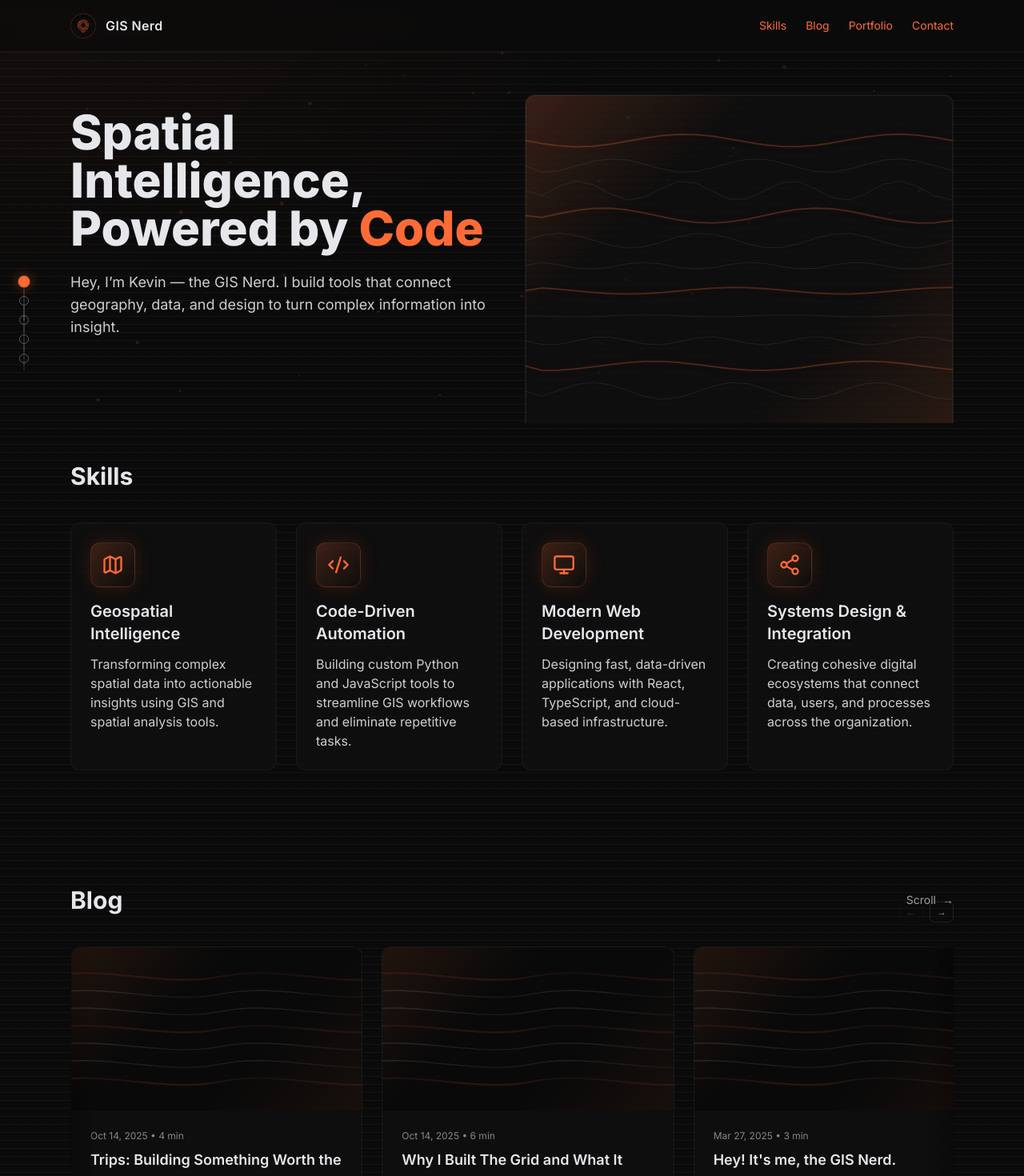
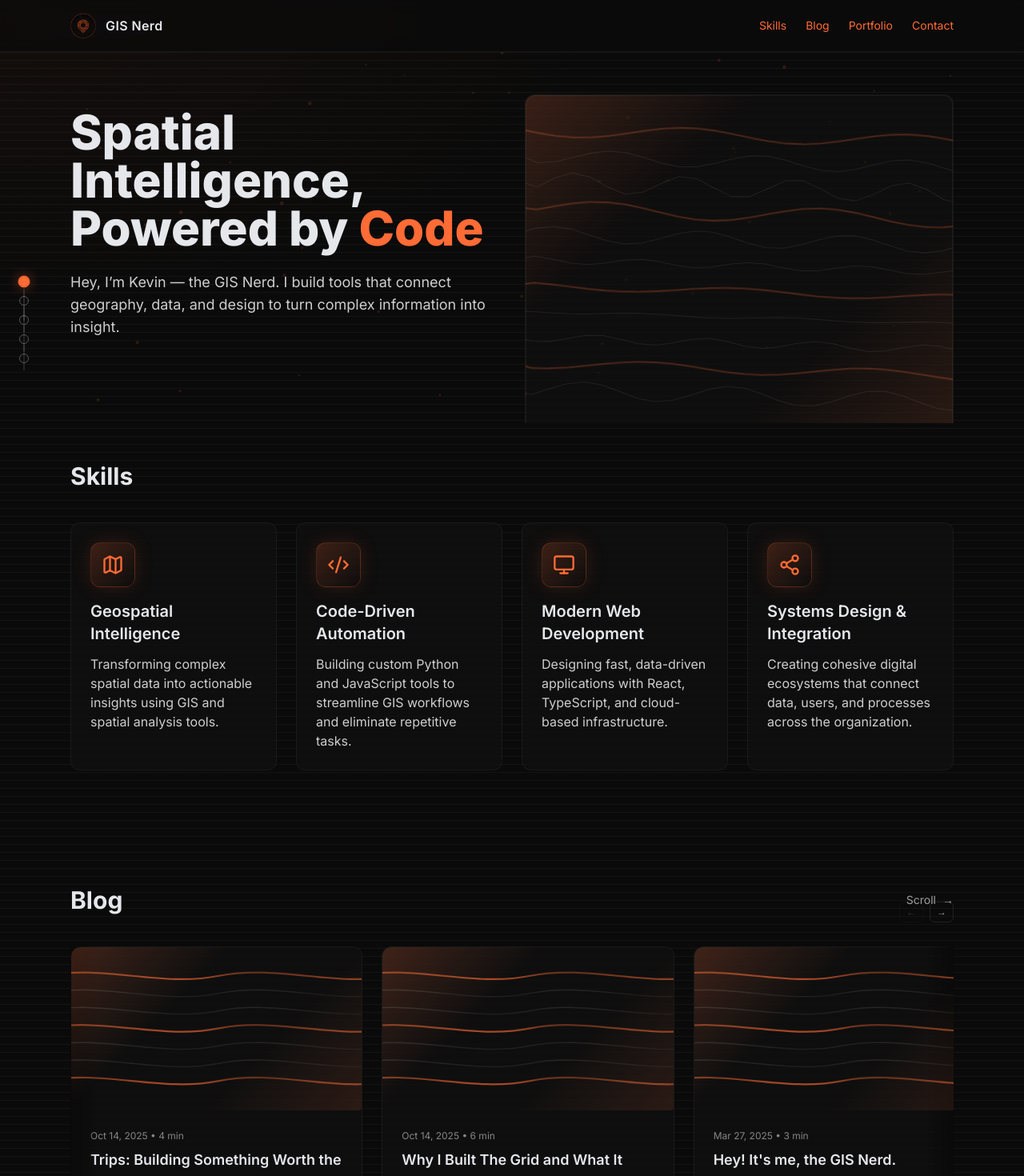
Before and after one commit to KevinMGIS/GISNerd.com, a React (Vite) app: page / in a window 1280 px wide. Shown: the top 1470 px of the page at 80% size. Built offline with nearby package versions, Linux system fonts and the light colour scheme.

Commit message:
More visual tweaks

```diff
--- a/index.html
+++ b/index.html
@@ -3,12 +3,25 @@
   <head>
     <meta charset="UTF-8" />
     <meta name="viewport" content="width=device-width, initial-scale=1.0" />
-    <title>GISNerd.com</title>
+    <title>GIS Nerd - Kevin Mazur | Spatial Intelligence, Powered by Code</title>
+    <meta name="description" content="Kevin Mazur, the GIS Nerd. I build tools that connect geography, data, and design to turn complex spatial information into actionable insight." />
     <link rel="icon" type="image/png" href="/GISNerd_LOGO.png" />
-    <meta property="og:title" content="GIS Nerd" />
-    <meta property="og:description" content="Spatial Intelligence, Powered by Code" />
-    <meta property="og:image" content="/GISNerd_LOGO.png" />
+
+    <!-- Open Graph / Facebook -->
     <meta property="og:type" content="website" />
+    <meta property="og:url" content="https://gisnerd.com/" />
+    <meta property="og:title" content="GIS Nerd - Kevin Mazur | Spatial Intelligence, Powered by Code" />
+    <meta property="og:description" content="Kevin Mazur, the GIS Nerd. I build tools that connect geography, data, and design to turn complex spatial information into actionable insight." />
+    <meta property="og:image" content="https://gisnerd.com/GISNerd_LOGO.png" />
+    <meta property="og:image:width" content="1200" />
+    <meta property="og:image:height" content="630" />
+
+    <!-- Twitter -->
+    <meta name="twitter:card" content="summary_large_image" />
+    <meta name="twitter:url" content="https://gisnerd.com/" />
+    <meta name="twitter:title" content="GIS Nerd - Kevin Mazur | Spatial Intelligence, Powered by Code" />
+    <meta name="twitter:description" content="Kevin Mazur, the GIS Nerd. I build tools that connect geography, data, and design to turn complex spatial information into actionable insight." />
+    <meta name="twitter:image" content="https://gisnerd.com/GISNerd_LOGO.png" />
     <!-- Google tag (gtag.js) -->
     <script async src="https://www.googletagmanager.com/gtag/js?id=G-CZM0MX9Z30"></script>
     <script>
--- a/src/App.tsx
+++ b/src/App.tsx
@@ -2,6 +2,7 @@ import { Routes, Route, Link, useParams } from 'react-router-dom'
 import React, { lazy, Suspense } from 'react'
 import NavProgress from './components/NavProgress'
 import Footer from './components/Footer'
+import NotFound from './components/NotFound'
 import { postsIndex } from './blog/posts'
 import Hero from './sections/Hero'
 import Skills from './sections/Skills'
@@ -75,6 +76,7 @@ export default function App() {
         <Route path="/" element={<Home />} />
         <Route path="/blog/:slug" element={<BlogDetail />} />
         <Route path="/projects/:id" element={<ProjectDetail />} />
+        <Route path="*" element={<NotFound />} />
       </Routes>
     </>
   )
--- a/src/blog/BlogVisual.tsx
+++ b/src/blog/BlogVisual.tsx
@@ -2,20 +2,30 @@ import { motion } from 'framer-motion'
 
 export default function BlogVisual() {
   return (
-    <div className="relative w-full h-full bg-black/30">
+    <div className="relative w-full h-full bg-gradient-to-br from-primary/8 via-black/40 to-black/30">
       <svg className="absolute inset-0 w-full h-full" viewBox="0 0 100 56" preserveAspectRatio="none">
         <defs>
           <linearGradient id="bvStroke" x1="0" y1="0" x2="1" y2="1">
-            <stop offset="0%" stopColor="rgba(255,255,255,0.14)" />
-            <stop offset="100%" stopColor="rgba(255,255,255,0.05)" />
+            <stop offset="0%" stopColor="rgba(255,255,255,0.20)" />
+            <stop offset="100%" stopColor="rgba(255,255,255,0.08)" />
           </linearGradient>
           <linearGradient id="bvAccent" x1="0" y1="1" x2="1" y2="0">
-            <stop offset="0%" stopColor="rgba(255,107,53,0.5)" />
-            <stop offset="100%" stopColor="rgba(255,107,53,0.1)" />
+            <stop offset="0%" stopColor="rgba(255,107,53,0.8)" />
+            <stop offset="100%" stopColor="rgba(255,107,53,0.3)" />
           </linearGradient>
         </defs>
-        {/* Topographic lines with slight horizontal drift */}
-        <motion.g animate={{ x: [0, 2, 0] }} transition={{ duration: 10, repeat: Infinity, ease: 'easeInOut' }}>
+        {/* Topographic lines with continuous breathing animation */}
+        <motion.g
+          animate={{
+            x: [0, 4, 0, -2, 0],
+            y: [0, -1, 0, 1, 0]
+          }}
+          transition={{
+            duration: 15,
+            repeat: Infinity,
+            ease: 'easeInOut'
+          }}
+        >
           {Array.from({ length: 7 }).map((_, i) => {
             const y = 10 + i * 6
             const isAccent = i % 3 === 0
@@ -29,18 +39,26 @@ export default function BlogVisual() {
                 initial={{ pathLength: 0 }}
                 animate={{ pathLength: 1 }}
                 transition={{ duration: 1.2, delay: i * 0.1 }}
-                opacity={isAccent ? 0.3 : 0.8}
+                opacity={isAccent ? 0.9 : 0.6}
               />
             )
           })}
         </motion.g>
       </svg>
-      {/* Soft orange edge glow */}
-      <div
+      {/* Enhanced orange glow with pulsing animation */}
+      <motion.div
         aria-hidden
         className="absolute inset-0 rounded-b"
+        animate={{
+          opacity: [0.6, 1, 0.6],
+        }}
+        transition={{
+          duration: 5,
+          repeat: Infinity,
+          ease: "easeInOut"
+        }}
         style={{
-          background: 'linear-gradient(135deg, rgba(255,107,53,0.10), transparent 35%, transparent 65%, rgba(255,107,53,0.06))',
+          background: 'linear-gradient(135deg, rgba(255,107,53,0.25), transparent 35%, transparent 65%, rgba(255,107,53,0.15))',
           mixBlendMode: 'screen'
         }}
       />
--- /dev/null
+++ b/src/components/NotFound.tsx
@@ -0,0 +1,69 @@
+import { Link } from 'react-router-dom'
+import { motion } from 'framer-motion'
+import { Map, ArrowLeft, Home } from 'lucide-react'
+import ContourLines from './ContourLines'
+
+export default function NotFound() {
+  return (
+    <div className="min-h-screen bg-topo bg-topo-animated flex items-center justify-center px-6">
+      <div className="max-w-2xl w-full">
+        {/* Animated visual */}
+        <motion.div
+          initial={{ opacity: 0, scale: 0.95 }}
+          animate={{ opacity: 1, scale: 1 }}
+          transition={{ duration: 0.6 }}
+          className="relative aspect-[2/1] rounded-xl bg-surface/60 border border-white/5 overflow-hidden mb-8"
+        >
+          <div className="absolute inset-0 opacity-40">
+            <ContourLines lines={9} accentEvery={3} speed={20} />
+          </div>
+          <div className="absolute inset-0 flex items-center justify-center">
+            <Map className="w-20 h-20 text-primary/30" strokeWidth={1.5} />
+          </div>
+          <div
+            aria-hidden
+            className="pointer-events-none absolute inset-0 rounded-xl"
+            style={{
+              boxShadow:
+                'inset 0 0 0 1px rgba(255,255,255,0.05)',
+              background:
+                'linear-gradient(135deg, rgba(255,107,53,0.15), transparent 30%, transparent 70%, rgba(255,107,53,0.10))',
+              mixBlendMode: 'screen',
+            }}
+          />
+        </motion.div>
+
+        {/* Content */}
+        <motion.div
+          initial={{ opacity: 0, y: 20 }}
+          animate={{ opacity: 1, y: 0 }}
+          transition={{ delay: 0.2, duration: 0.6 }}
+          className="text-center"
+        >
+          <h1 className="text-6xl md:text-7xl font-extrabold mb-4">404</h1>
+          <h2 className="text-2xl md:text-3xl font-bold mb-4">Location Not Found</h2>
+          <p className="text-white/70 text-lg mb-8 leading-relaxed">
+            Looks like you've wandered off the map. This page doesn't exist, or the coordinates are incorrect.
+          </p>
+
+          <div className="flex flex-col sm:flex-row gap-4 justify-center">
+            <Link
+              to="/"
+              className="inline-flex items-center justify-center gap-2 px-6 py-3 rounded-md bg-primary text-black font-medium hover:bg-primary/90 transition-colors"
+            >
+              <Home className="w-5 h-5" />
+              <span>Go Home</span>
+            </Link>
+            <button
+              onClick={() => window.history.back()}
+              className="inline-flex items-center justify-center gap-2 px-6 py-3 rounded-md border border-white/20 hover:border-white/30 hover:bg-white/5 transition-colors"
+            >
+              <ArrowLeft className="w-5 h-5" />
+              <span>Go Back</span>
+            </button>
+          </div>
+        </motion.div>
+      </div>
+    </div>
+  )
+}
--- a/src/sections/Contact.tsx
+++ b/src/sections/Contact.tsx
@@ -5,7 +5,7 @@ export default function Contact() {
       <p className="text-white/80 max-w-prose">Get in touch to discuss GIS projects, collaborations, or opportunities.</p>
       <div className="mt-6 flex gap-4">
   <a href="mailto:kevin@gisnerd.com" className="px-4 py-2 rounded-md bg-primary text-black font-medium">Email</a>
-        <a href="https://www.linkedin.com/in/" target="_blank" rel="noreferrer" className="px-4 py-2 rounded-md border border-white/20 hover:border-white/30 hover:bg-white/5 transition-colors">LinkedIn</a>
+        <a href="https://www.linkedin.com/in/kevin-mazur-6942131/" target="_blank" rel="noreferrer" className="px-4 py-2 rounded-md border border-white/20 hover:border-white/30 hover:bg-white/5 transition-colors">LinkedIn</a>
       </div>
     </section>
   )
--- a/src/sections/Hero.tsx
+++ b/src/sections/Hero.tsx
@@ -1,12 +1,31 @@
-import { motion, useScroll, useTransform } from 'framer-motion'
-import { useRef } from 'react'
+import { motion, useScroll, useTransform, useSpring } from 'framer-motion'
+import { useRef, useState } from 'react'
 import ContourLines from '../components/ContourLines'
 import Particles from '../components/Particles'
 
 export default function Hero() {
   const ref = useRef<HTMLElement>(null!)
+  const visualRef = useRef<HTMLDivElement>(null!)
   const { scrollYProgress } = useScroll({ target: ref, offset: ['start end', 'end start'] })
   const y = useTransform(scrollYProgress, [0, 1], [0, 60])
+
+  // Mouse parallax effect
+  const [mousePosition, setMousePosition] = useState({ x: 0, y: 0 })
+  const mouseX = useSpring(mousePosition.x, { stiffness: 150, damping: 20 })
+  const mouseY = useSpring(mousePosition.y, { stiffness: 150, damping: 20 })
+  const rotate = useTransform(mouseX, [-20, 20], [-2, 2])
+
+  const handleMouseMove = (e: React.MouseEvent<HTMLDivElement>) => {
+    if (!visualRef.current) return
+    const rect = visualRef.current.getBoundingClientRect()
+    const x = (e.clientX - rect.left - rect.width / 2) / rect.width
+    const y = (e.clientY - rect.top - rect.height / 2) / rect.height
+    setMousePosition({ x: x * 30, y: y * 30 })
+  }
+
+  const handleMouseLeave = () => {
+    setMousePosition({ x: 0, y: 0 })
+  }
 
   return (
   <section id="hero" ref={ref} className="relative overflow-hidden min-h-[55vh] md:min-h-[58vh] flex items-start snap-section pt-0">
@@ -28,18 +47,45 @@ export default function Hero() {
           </p>
         </div>
         <motion.div
+          ref={visualRef}
           initial={{ opacity: 0, scale: 0.98 }}
-          animate={{ opacity: 1, scale: 1 }}
+          animate={{
+            opacity: 1,
+            scale: 1,
+          }}
+          whileHover={{ scale: 1.02 }}
           transition={{ delay: 0.2, duration: 0.6 }}
           style={{ y }}
-          className="relative aspect-[5/4] rounded-xl bg-surface/60 border border-white/5 overflow-hidden"
+          onMouseMove={handleMouseMove}
+          onMouseLeave={handleMouseLeave}
+          className="relative aspect-[5/4] rounded-xl bg-surface/60 border border-white/5 overflow-hidden cursor-pointer"
         >
-          <div className="absolute inset-0">
+          <motion.div
+            className="absolute inset-0"
+            animate={{
+              scale: [1, 1.05, 1],
+              rotate: [0, 2, 0, -2, 0],
+            }}
+            transition={{
+              duration: 20,
+              repeat: Infinity,
+              ease: "easeInOut"
+            }}
+            style={{ x: mouseX, y: mouseY, rotate }}
+          >
             <ContourLines lines={11} accentEvery={3} speed={26} />
-          </div>
-          <div
+          </motion.div>
+          <motion.div
             aria-hidden
             className="pointer-events-none absolute inset-0 rounded-xl"
+            animate={{
+              opacity: [0.8, 1, 0.8],
+            }}
+            transition={{
+              duration: 4,
+              repeat: Infinity,
+              ease: "easeInOut"
+            }}
             style={{
               boxShadow:
                 'inset 0 0 0 1px rgba(255,255,255,0.05), 0 0 80px rgba(255,107,53,0.08), 0 0 0 1px rgba(255,107,53,0.05)',
```
